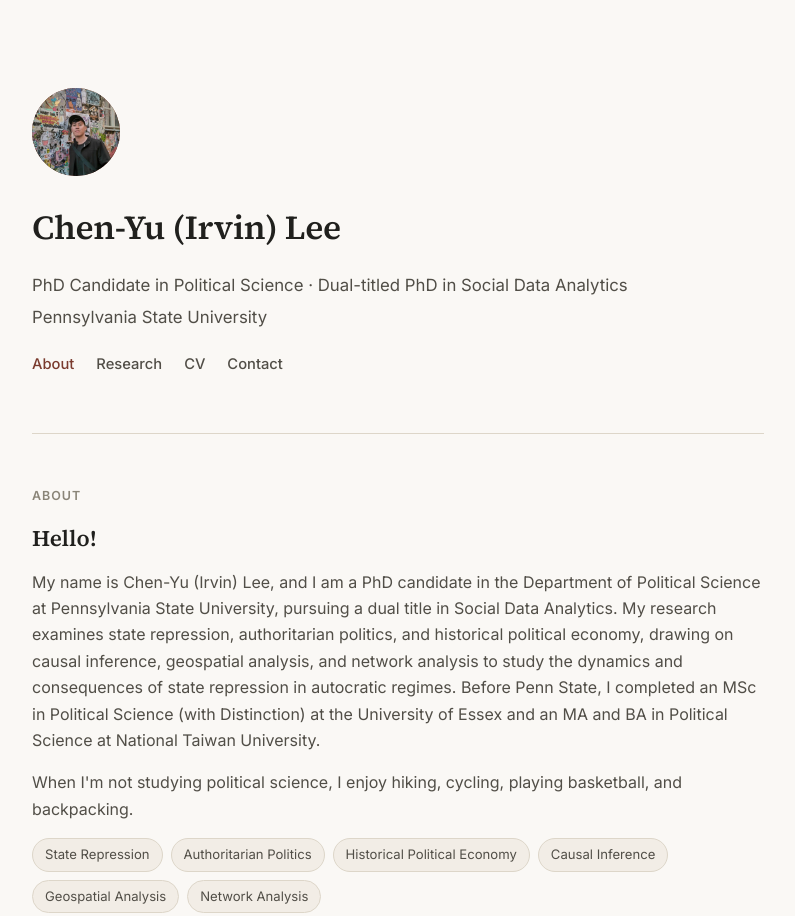
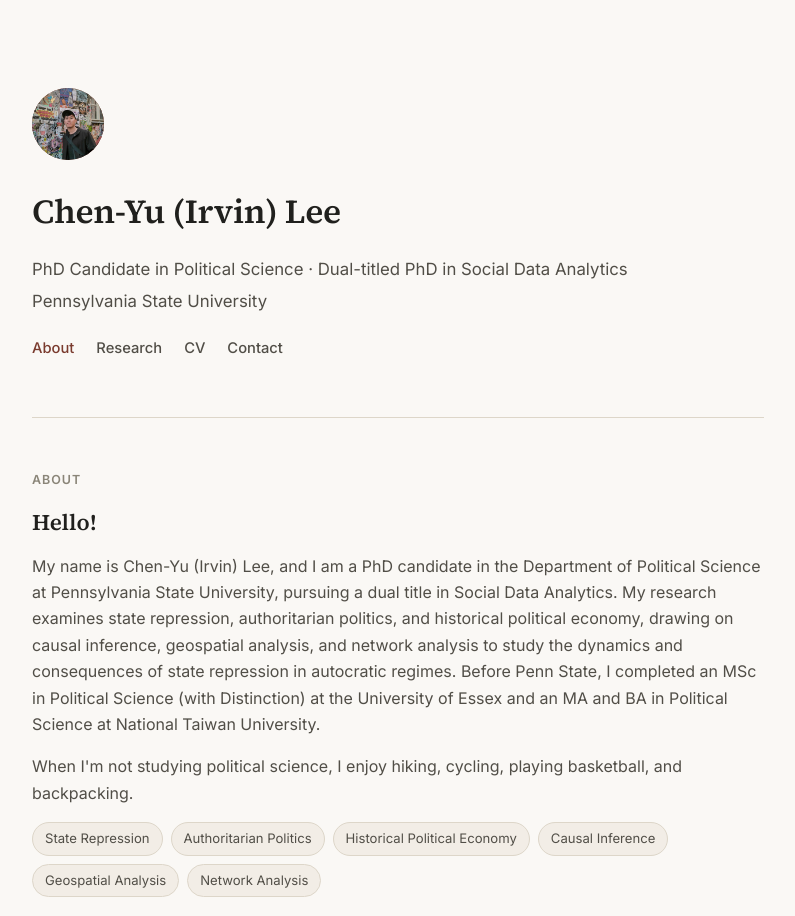
Before and after one commit to lee554433/lee554433.github.io, a plain HTML site: page index.html in a window 1280 px wide. Shown: the top 916 px of the page, without its empty margins (242-1037 px from the left). Drawn offline with Linux system fonts and the light colour scheme.

Commit message:
Add files via upload

```diff
--- a/index.html
+++ b/index.html
@@ -8,7 +8,7 @@
 <link rel="preconnect" href="https://fonts.googleapis.com">
 <link rel="preconnect" href="https://fonts.gstatic.com" crossorigin>
 <link href="https://fonts.googleapis.com/css2?family=Source+Serif+4:opsz,wght@8..60,400;8..60,500;8..60,600;8..60,700&family=Inter:wght@400;500;600&display=swap" rel="stylesheet">
-<link rel="stylesheet" href="style.css">
+<link rel="stylesheet" href="style.css?v=2">
 </head>
 <body>
 
--- a/style.css
+++ b/style.css
@@ -45,15 +45,17 @@ header.hero{
 }
 header.hero.compact{padding:64px 0 40px;}
 .avatar{
-  width:88px;height:88px;border-radius:50%;
+  width:72px;height:72px;min-width:72px;min-height:72px;
+  max-width:72px;max-height:72px;border-radius:50%;
   background:var(--accent);color:#faf8f5;
   display:flex;align-items:center;justify-content:center;
   font-family:'Source Serif 4',serif;font-weight:600;font-size:1.5rem;
   margin-bottom:24px;
   overflow:hidden;
+  flex-shrink:0;
 }
 .avatar img{
-  width:100%;height:100%;object-fit:cover;display:block;
+  width:72px;height:72px;object-fit:cover;display:block;
 }
 header.hero h1{font-size:2.1rem;letter-spacing:-.01em;}
 header.hero.compact h1{font-size:1.7rem;}
```
Also changed, not shown: cv.html (+1 -1 lines), research.html (+1 -1 lines).
